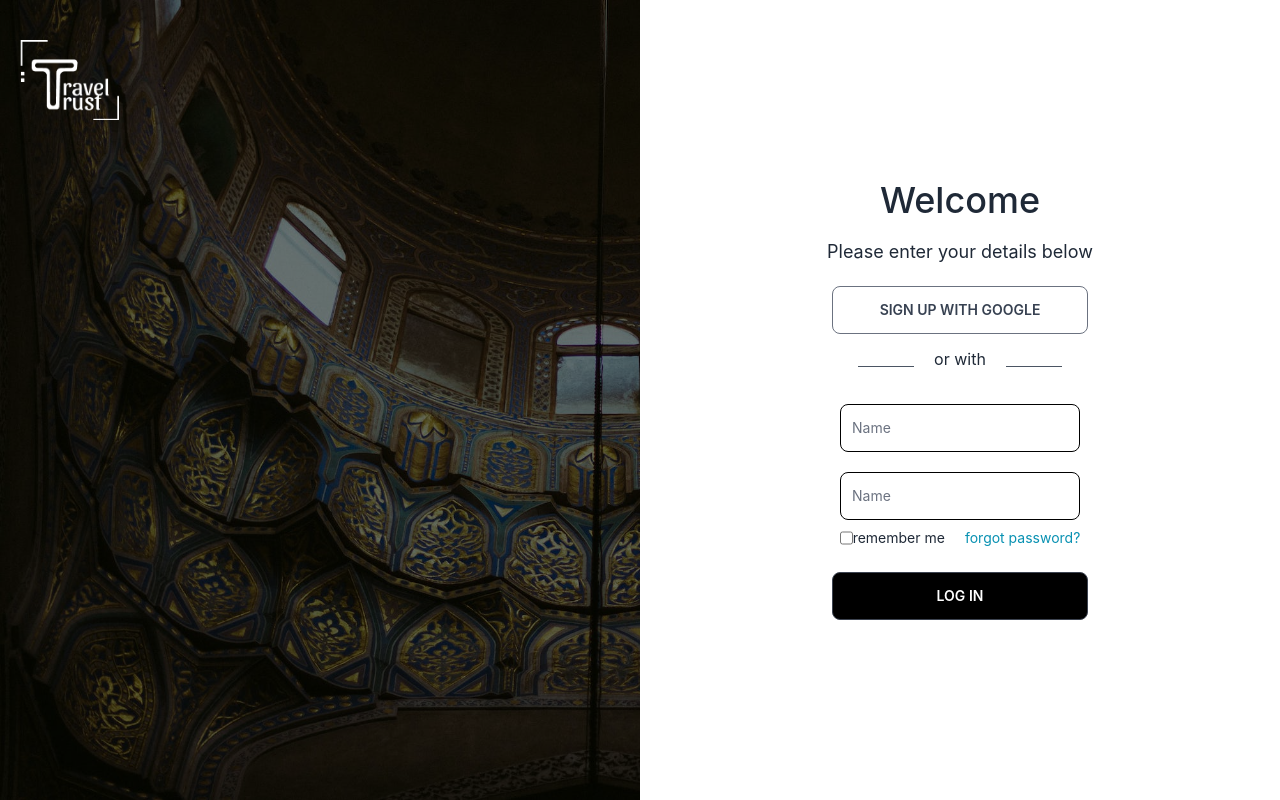
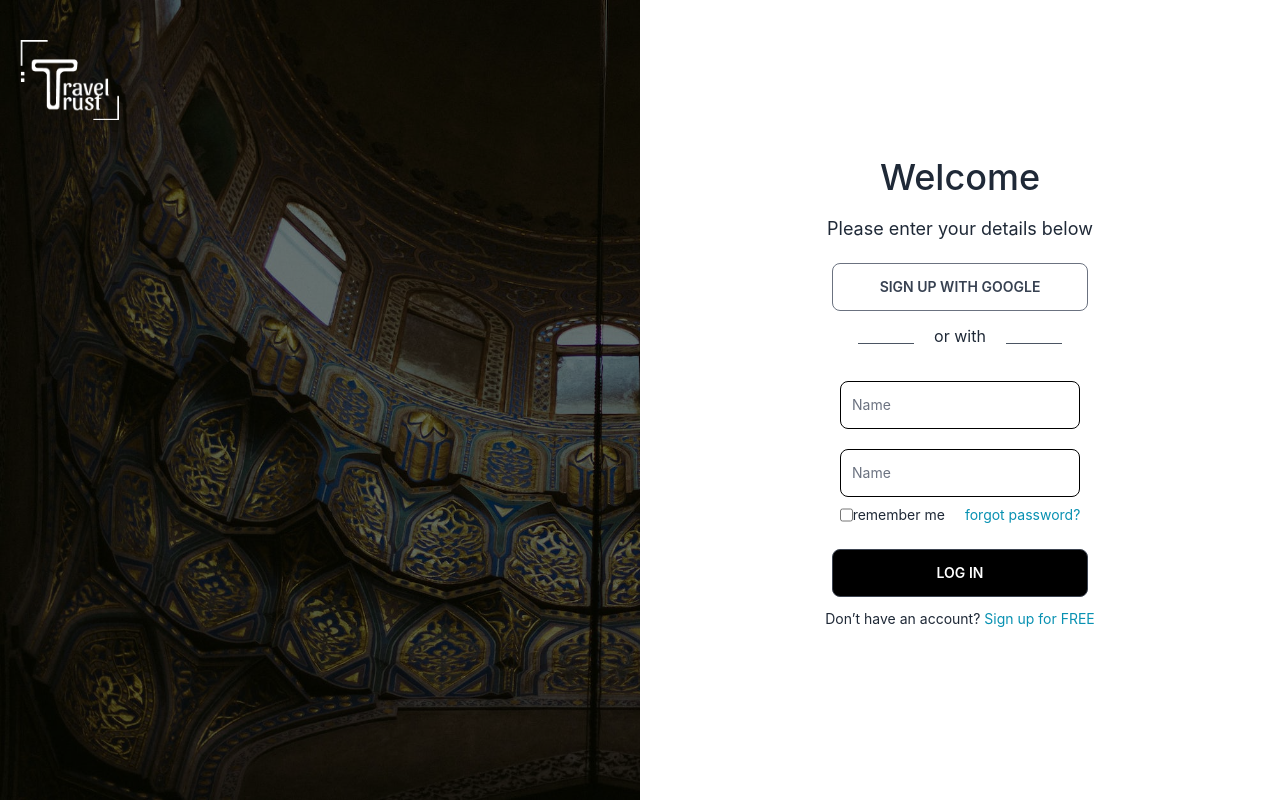
Before and after one commit to AhmedEldesoky99/Travel-Trust-ITI-Frontend, a React (Vite) app: page /login in a window 1280 px wide. Built offline with nearby package versions, Linux system fonts and the light colour scheme; the HTML template or start-up script is replaced by a standard one.

Commit message:
login user tweak

```diff
--- a/src/pages/Login/index.jsx
+++ b/src/pages/Login/index.jsx
@@ -4,12 +4,12 @@ import CustomInput from '../../components/shared/FormComponents/CustomInput';
 const Login = () => {
     return (
         <div className="flex flex-row 2xs:">
-            <div className="md:w-[50vw] md:h-[100vh] md:block 2xs:hidden md:bg-login-user bg-cover bg-left bg-no-repeat">
+            <div className="lg:w-[50vw] lg:h-[100vh] lg:block 2xs:hidden md:bg-login-user bg-cover bg-left bg-no-repeat">
                 <div className="bg-black bg-opacity-50 h-[100vh] flex flex-col justify-end pl-5 pb-5">
                     <div className="absolute top-10 left-5 bg-logo-join bg-cover h-[5rem] w-[6.2rem]"></div>
                 </div>
             </div>
-            <div className="flex flex-col justify-center items-center md:w-[50vw] 2xs:w-[100vw] md:mt-0 2xs:mt-[20%]">
+            <div className="flex flex-col justify-center items-center lg:w-[50vw] 2xs:w-[100vw] xl:mt-0 md:mt-[10%] 2xs:mt-[20%]">
                 <h1 className="text-4xl">Welcome</h1>
                 <p className="text-lg mb-5">Please enter your details below</p>
                 <button className="btn btn-wide bg-white text-gray-700 border-gray-500 mb-4">  sign up with google</button>
@@ -25,7 +25,8 @@ const Login = () => {
                     <span className='text-sm'>remember me</span>
                     <a href="" className='text-sm pl-5 text-cyan-600'>forgot password?</a>
                 </div>
-                <button className='btn btn-wide bg-black text-white hover:bg-white hover:text-black hover:border-none'>Log in</button>
+                <button className='btn btn-wide bg-black text-white hover:bg-white hover:text-black hover:border-none mb-3'>Log in</button>
+                <p className='text-sm'>Don’t have an account?<a href="" className='text-sm pl-1 text-cyan-600'>Sign up for FREE</a></p>
             </div>
         </div>
     );
```
